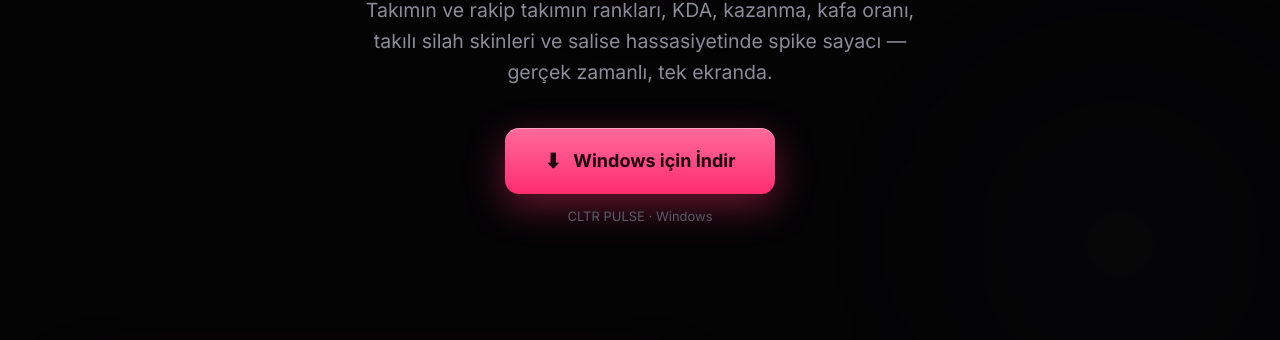
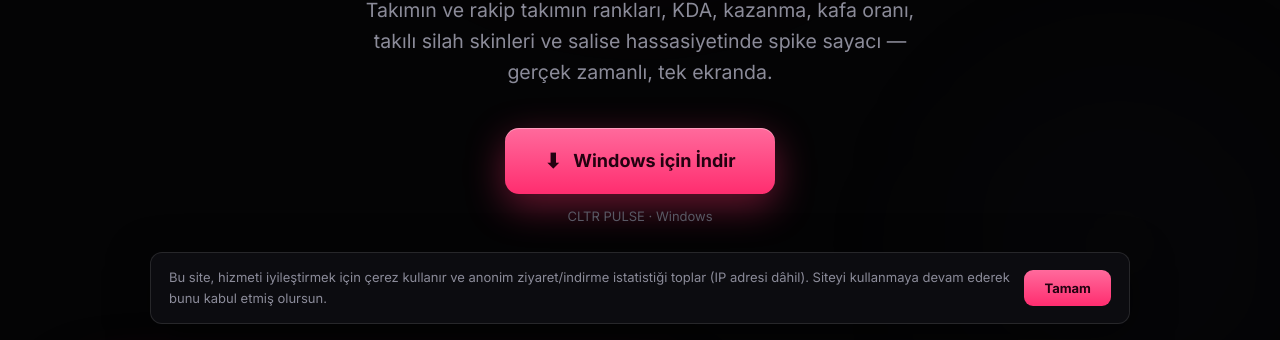
Before and after one commit to erensezen2/cltrpulse-releases, a plain HTML site: page docs/index.html in a window 1280 px wide. Shown: the part 460-800 px from the top of the page. Drawn offline with Linux system fonts and the light colour scheme; no server answers.

Commit message:
site: cerez bildirimi + ping'lere guncel surum

```diff
--- a/docs/index.html
+++ b/docs/index.html
@@ -145,6 +145,19 @@
       .skin-grid { grid-template-columns: 1fr; gap: 16px; }
       .nav .brand .for { display: none; }
     }
+
+    /* Cerez/gizlilik bildirimi */
+    .cookiebar{position:fixed;left:16px;right:16px;bottom:16px;z-index:300;display:none;
+      gap:14px;align-items:center;justify-content:space-between;flex-wrap:wrap;
+      max-width:980px;margin:0 auto;padding:14px 18px;border-radius:12px;
+      border:1px solid var(--border-strong,rgba(255,255,255,0.16));
+      background:rgba(13,13,17,0.96);box-shadow:0 10px 40px rgba(0,0,0,0.5);}
+    .cookiebar.show{display:flex;}
+    .cookiebar p{margin:0;font-size:13px;line-height:1.6;color:var(--muted,#8b8b99);flex:1 1 320px;}
+    .cookiebar a{color:#ff6a9c;text-decoration:none;}
+    .cookiebar button{cursor:pointer;border:none;border-radius:9px;padding:10px 20px;
+      font-family:inherit;font-weight:700;font-size:13px;color:#230210;
+      background:linear-gradient(180deg,#ff6a9c,#ff2d6f);}
   </style>
 </head>
 <body>
@@ -282,8 +295,34 @@
       tilt.addEventListener('mouseleave', function () { inner.style.transform = ''; });
     });
   </script>
+
   <script>
-  (function(){var EP="https://illegalculture.org/api/pulse/track";function ping(ev){try{fetch(EP,{method:"POST",headers:{"Content-Type":"application/json"},body:JSON.stringify({event:ev,id:"web",version:"-",os:"web"}),keepalive:true}).catch(function(){});}catch(e){}}ping("visit");var d=document.getElementById("dlBtn"),n=document.getElementById("navDl");if(d)d.addEventListener("click",function(){ping("download");});if(n)n.addEventListener("click",function(){ping("download");});})();
+  (function(){
+    var EP="https://illegalculture.org/api/pulse/track";
+    var REPO="erensezen2/cltrpulse-releases";
+    var ver="-";
+    function ping(ev){try{fetch(EP,{method:"POST",headers:{"Content-Type":"application/json"},body:JSON.stringify({event:ev,id:"web",version:ver,os:"web"}),keepalive:true}).catch(function(){});}catch(e){}}
+    fetch("https://api.github.com/repos/"+REPO+"/releases/latest").then(function(r){return r.ok?r.json():null;}).then(function(d){if(d&&d.tag_name)ver=d.tag_name.replace(/^v/,"");}).catch(function(){}).finally(function(){ping("visit");});
+    var d=document.getElementById("dlBtn"),n=document.getElementById("navDl");
+    function dl(){ping("download");}
+    if(d)d.addEventListener("click",dl); if(n)n.addEventListener("click",dl);
+  })();
+  </script>
+
+  <div class="cookiebar" id="cookiebar">
+    <p>Bu site, hizmeti iyileştirmek için çerez kullanır ve anonim ziyaret/indirme istatistiği
+       toplar (IP adresi dâhil). Siteyi kullanmaya devam ederek bunu kabul etmiş olursun.</p>
+    <button id="cookieOk">Tamam</button>
+  </div>
+  <script>
+    (function(){try{
+      var bar=document.getElementById("cookiebar");
+      if(!localStorage.getItem("cltr_cookie_ok")){bar.classList.add("show");}
+      document.getElementById("cookieOk").addEventListener("click",function(){
+        try{localStorage.setItem("cltr_cookie_ok","1");}catch(e){}
+        bar.classList.remove("show");
+      });
+    }catch(e){}})();
   </script>
 </body>
 </html>
```
Also changed, not shown: docs/indir/index.html (+11 -1 lines).
